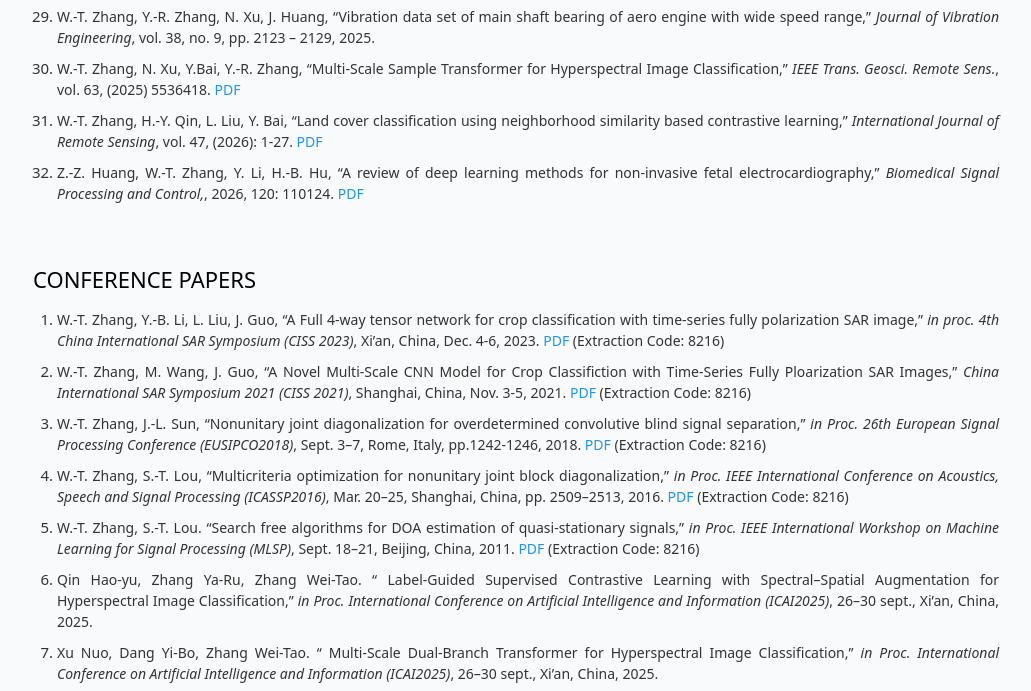
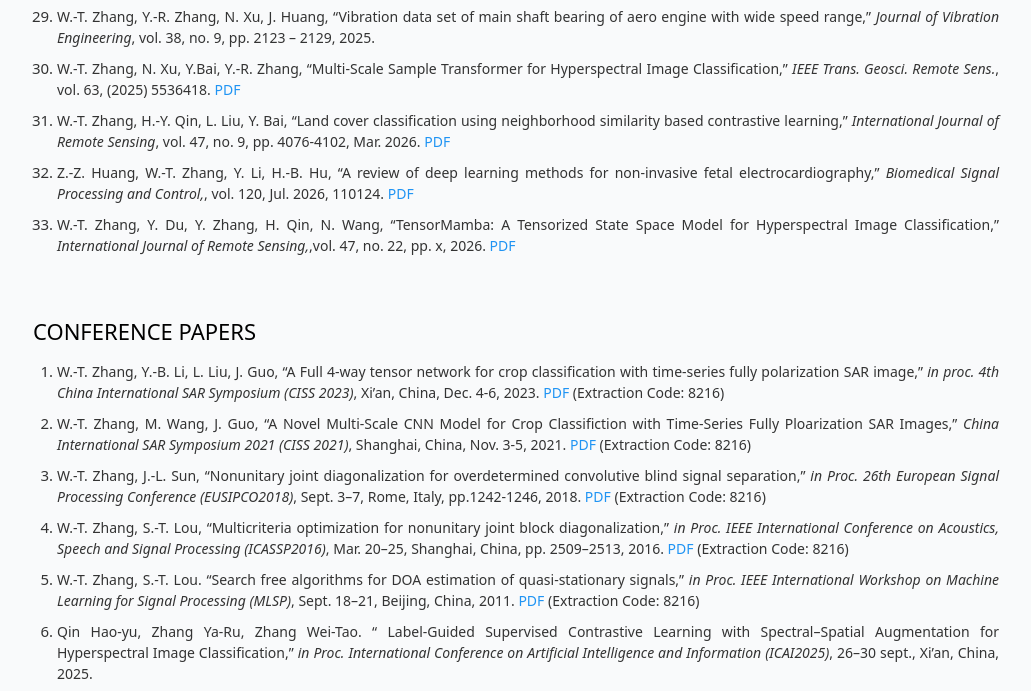
Before and after one commit to zhwt-xidian/resource, a plain HTML site: page homepage/index.html in a window 1280 px wide. Shown: the part 4409-5100 px from the top of the page, without its empty margins (249-1280 px from the left). Drawn offline with nearby package versions, Linux system fonts and the light colour scheme; some packages are replaced by stand-ins of ours; a script that the page names is missing.

Commit message:
Update index.html

```diff
--- a/homepage/index.html
+++ b/homepage/index.html
@@ -30,7 +30,7 @@
 <meta property="og:site_name" content="Homepage">
 <meta property="og:description" content="BIOGRAPHY              Wei-Tao Zhang was born in Xi&#39;an, Shaanxi Province in 1983. He received the B.S. degree (with distinction) in Electronic and Information Engineering from Xidian University, X">
 <meta property="og:locale" content="en_US">
-<meta property="og:image" content="https://zhwt-xidian.github.io/resource/homepage/.io/pic.jpg">
+<meta property="og:image" content="https://zhwt-xidian.github.io/resource/homepage/.io/pic1.jpg">
 <meta property="og:image" content="https://zhwt-xidian.github.io/resource/homepage/.io/Jin-Ling%20Sun.jpg">
 <meta property="og:image" content="https://zhwt-xidian.github.io/resource/homepage/.io/Jing-Chao%20Wang.jpg">
 <meta property="og:image" content="https://zhwt-xidian.github.io/resource/homepage/.io/Qian%20Ning.jpg">
@@ -51,7 +51,7 @@
 <meta property="article:modified_time" content="2023-06-27T03:16:00.055Z">
 <meta property="article:author" content="John Doe">
 <meta name="twitter:card" content="summary">
-<meta name="twitter:image" content="https://zhwt-xidian.github.io/resource/homepage/.io/pic.jpg">
+<meta name="twitter:image" content="https://zhwt-xidian.github.io/resource/homepage/.io/pic1.jpg">
 
 
 
@@ -257,9 +257,11 @@
 </li>
 <li><p>W.-T. Zhang, N. Xu, Y.Bai, Y.-R. Zhang,  “Multi-Scale Sample Transformer for Hyperspectral Image Classification,” <em>IEEE Trans. Geosci. Remote Sens.</em>, vol. 63, (2025) 5536418. <a target="_blank" rel="noopener" href=" https://doi.org/10.1109/TGRS.2025.3642126">PDF</a></p>
 </li>
-<li><p>W.-T. Zhang, H.-Y. Qin, L. Liu, Y. Bai, “Land cover classification using neighborhood similarity based contrastive learning,” <em>International Journal of Remote Sensing</em>, vol. 47, (2026): 1-27.  <a target="_blank" rel="noopener" href="  https://doi.org/10.1080/01431161.2026.2646568">PDF</a></p>
+<li><p>W.-T. Zhang, H.-Y. Qin, L. Liu, Y. Bai, “Land cover classification using neighborhood similarity based contrastive learning,” <em>International Journal of Remote Sensing</em>, vol. 47, no. 9, pp. 4076-4102, Mar. 2026.  <a target="_blank" rel="noopener" href="  https://doi.org/10.1080/01431161.2026.2646568">PDF</a></p>
 </li>
-<li><p>Z.-Z. Huang, W.-T. Zhang, Y. Li, H.-B. Hu, “A review of deep learning methods for non-invasive fetal electrocardiography,” <em>Biomedical Signal Processing and Control,</em>, 2026, 120: 110124.  <a target="_blank" rel="noopener" href="https://doi.org/10.1016/j.bspc.2026.110124">PDF</a></p>
+<li><p>Z.-Z. Huang, W.-T. Zhang, Y. Li, H.-B. Hu, “A review of deep learning methods for non-invasive fetal electrocardiography,” <em>Biomedical Signal Processing and Control,</em>, vol. 120, Jul. 2026, 110124.   <a target="_blank" rel="noopener" href="https://doi.org/10.1016/j.bspc.2026.110124">PDF</a></p>
+</li>
+<li><p>W.-T. Zhang, Y. Du, Y. Zhang, H. Qin, N. Wang, “TensorMamba: A Tensorized State Space Model for Hyperspectral Image Classification,” <em> International Journal of Remote Sensing,</em>,vol. 47, no. 22, pp. x, 2026.   <a target="_blank" rel="noopener" href=" https://doi.org/10.1080/01431161.2026.2727168">PDF</a></p>
 </li>
 </ol>
 <h3 id="CONFERENCE-PAPERS"><a href="#CONFERENCE-PAPERS" class="headerlink" title="CONFERENCE PAPERS"></a>CONFERENCE PAPERS</h3><ol>
```
